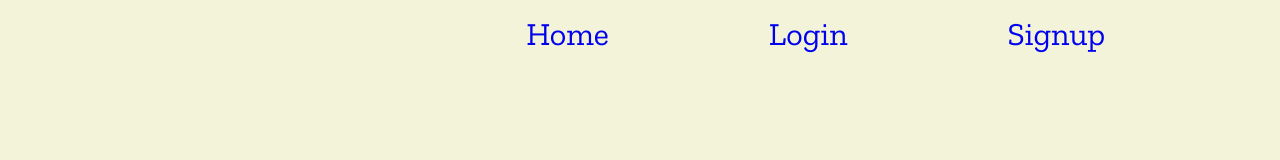
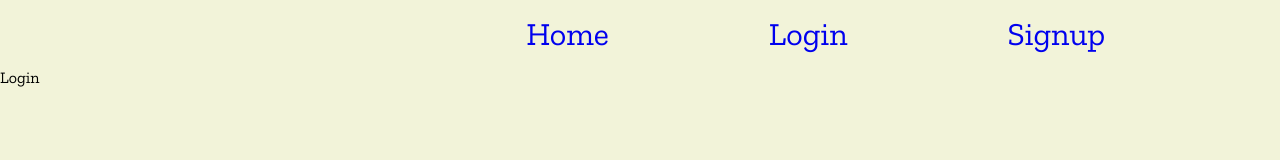
Before and after one commit to Tactenator/recipes-site, a React (Create React App) app in the folder frontend/: page /users/login in a window 1280 px wide. Shown: the top 160 px of the page. Built offline with nearby package versions, Linux system fonts and the light colour scheme.

Commit message:
server fixed; routes working

```diff
--- a/frontend/src/App.js
+++ b/frontend/src/App.js
@@ -13,8 +13,8 @@ function App() {
         <Navbar />
         <Routes>
           <Route path='/' exact element={<Home />} />
-          <Route path='/login' element={<Login />} />
-          <Route path='/signup' element={<Signup />} />
+          <Route path='/users/login' element={<Login />} />
+          <Route path='/users/signup' element={<Signup />} />
           <Route path='/recipes' element={<Recipes />} />
         </Routes>
         <Footer />
```
Also changed, not shown: 1 other file (tests, documents, lock files or other folders).
